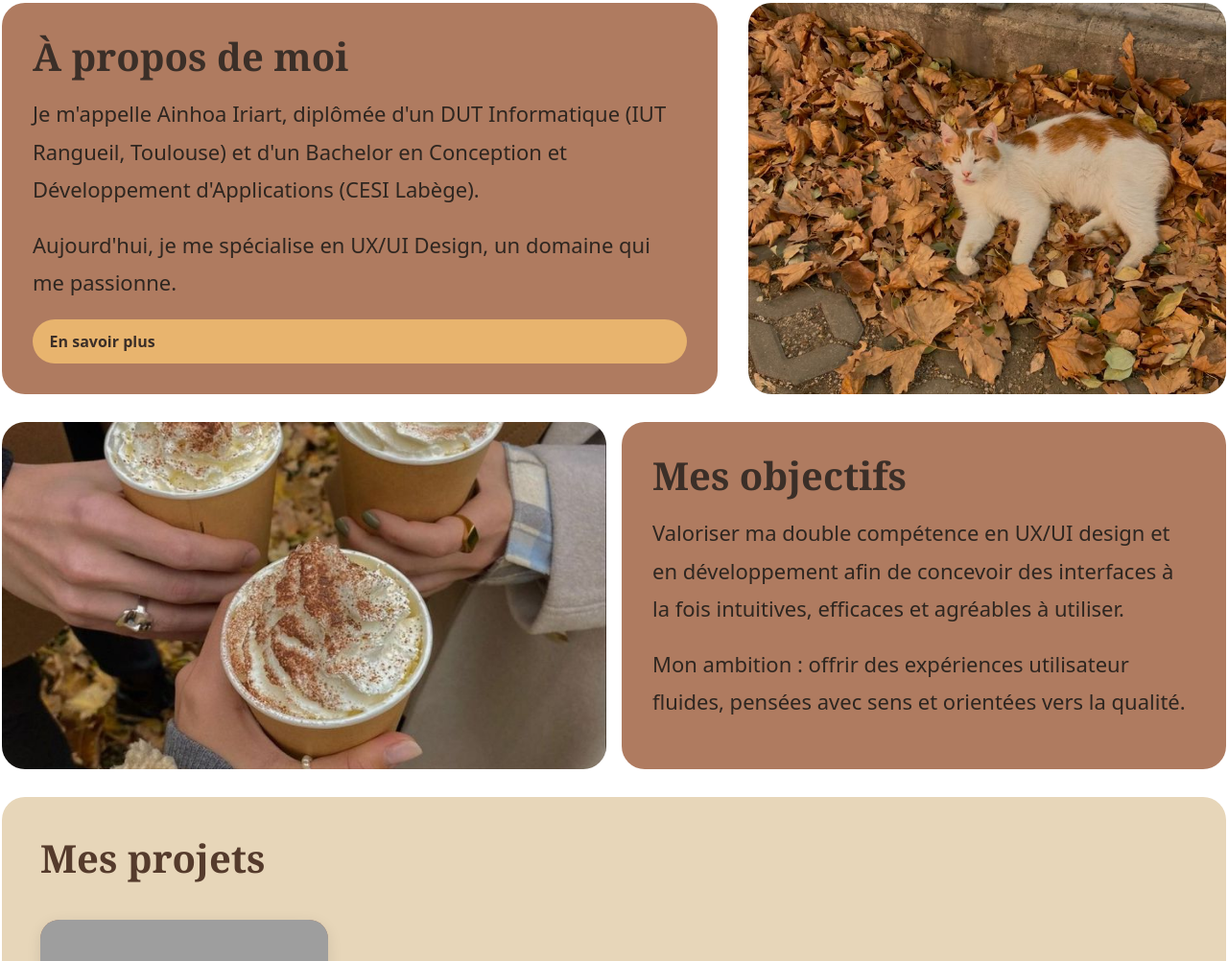
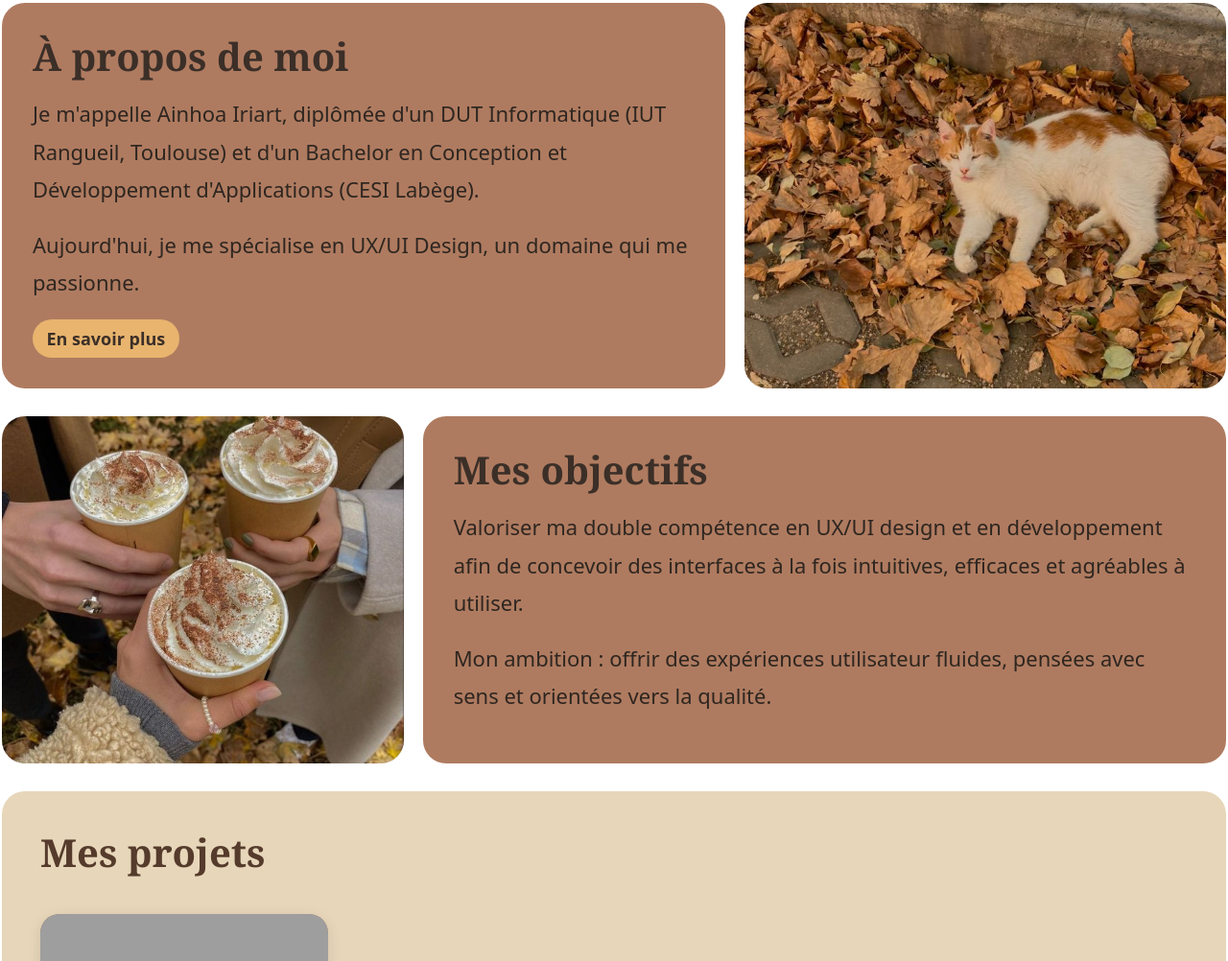
Before and after one commit to ainhoairiart/portfolio, a website built with webpack: page index.html in a window 1280 px wide. Shown: the part 647-1649 px from the top of the page at 96% size. Built offline with nearby package versions, Linux system fonts and the light colour scheme; grey boxes are pictures that could not be loaded; files whose address does not match are found by name.

Commit message:
Ajutement ecart entre section et correstion bouton en savoir plus sur la section a propos de moi

```diff
--- a/index.html
+++ b/index.html
@@ -25,7 +25,7 @@
       --aboutH: clamp(320px, 45vh, 540px);
       --container-max: 1360px;
       --container-pad: 70px;
-      --gap: 32px;
+      --gap: 20px;
     }
 
     * { box-sizing: border-box; }
@@ -208,9 +208,12 @@
       background: #E8B46E;
       color: #3b2f28;
       font-weight: 700;
-      padding: .75rem 1.1rem;
+      padding: .5rem .9rem;
       border-radius: 999px;
       text-decoration: none;
+      font-size: 18px;
+      align-self: flex-start;
+      width: auto;
     }
 
     .about-media{
@@ -239,8 +242,8 @@
 
     .objectifs-grid{
       display: grid;
-      grid-template-columns: 1fr 1fr;
-      gap: clamp(16px, 0.5vw, 24px);
+      grid-template-columns: 1fr 2fr;
+      gap: var(--gap);
       min-height: 300px;
     }
 
```
